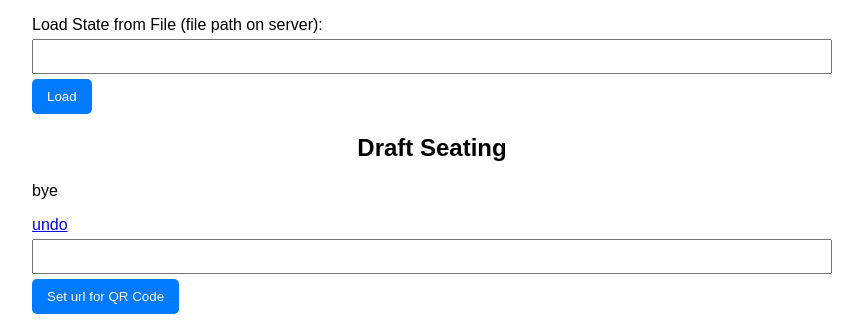
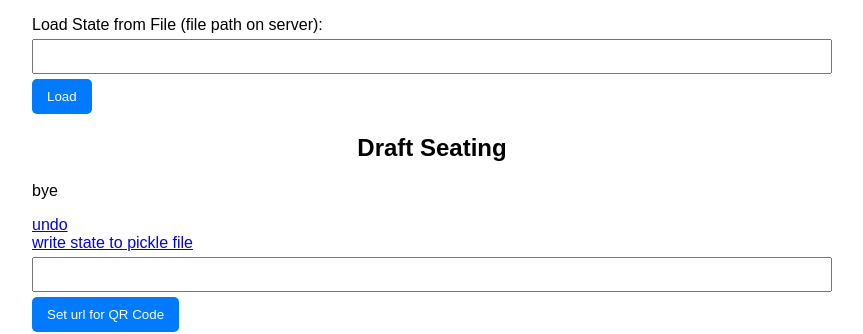
Before and after one commit to diligence-dev/simple-draft, a Flask app: page /1/ in a window 1280 px wide. Shown: the part 705-1039 px from the top of the page, without its empty margins (208-1071 px from the left). Run offline with Flask 3, Linux system fonts and the light colour scheme; some libraries are stand-ins or nearby versions.

Commit message:
write pickle file on request only

```diff
--- a/main.py
+++ b/main.py
@@ -302,8 +302,11 @@ url = ""
 def save_state(event_id):
     x = copy.deepcopy(events[event_id]["x"])
     events[event_id]["previous_states"].append(x)
+
+
+def write_state_to_file(event_id):
     with open(f"pickles/{datetime.now().isoformat()}_{event_id}.pickle", "wb") as f:
-        pickle.dump(x, f)
+        pickle.dump(events[event_id]["x"], f)
 
 
 def load_state_from_file(event_id, filename):
@@ -392,6 +395,7 @@ def add_player(event_id):
         )
     else:
         return redirect(url_for("new_player", event_id=event_id, name=name))
+
 
 @app.route("/<int:event_id>/drop_player", methods=["POST"])
 def drop_player(event_id):
@@ -482,5 +486,11 @@ def load_state(event_id):
     return redirect(url_for("tournament_organizer", event_id=event_id))
 
 
+@app.route("/<int:event_id>/write_state")
+def write_state(event_id):
+    write_state_to_file(event_id)
+    return redirect(url_for("tournament_organizer", event_id=event_id))
+
+
 if __name__ == "__main__":
     app.run(host="localhost", port=port)
--- a/templates/tournament_organizer.html
+++ b/templates/tournament_organizer.html
@@ -146,6 +146,7 @@
         </ul>
 
         <a href="/{{ event_id }}/undo">undo</a><br>
+        <a href="/{{ event_id }}/write_state">write state to pickle file</a><br>
 
         <form method="POST" action="/{{ event_id }}/qr" class="form-group">
             <input type="text" name="url" id="url" value="{{ url }}" required>
```
